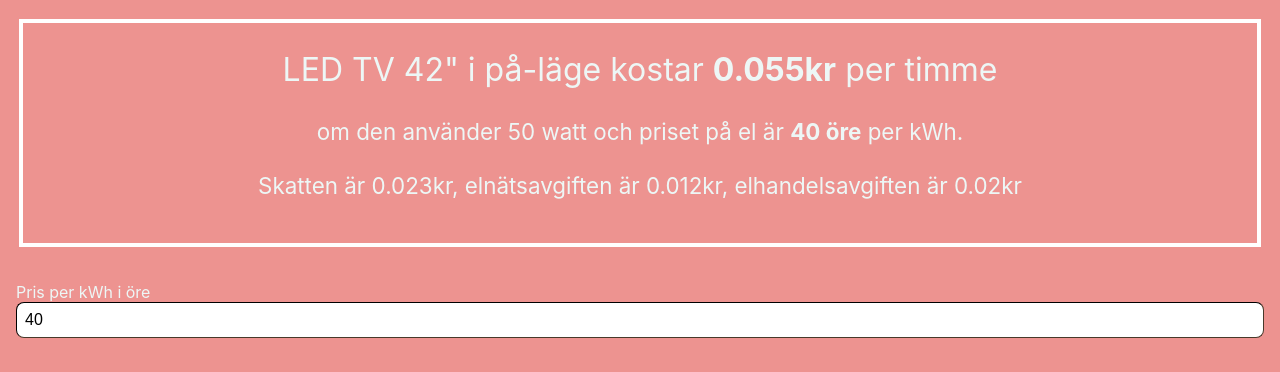
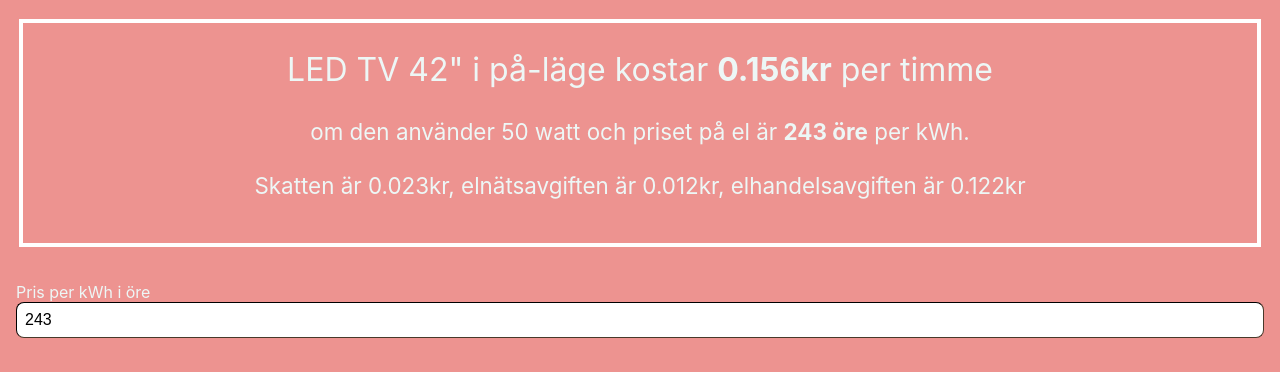
Before and after one commit to stinaq/min-elkostnad, a React (Create React App) app: page / in a window 1280 px wide. Shown: the top 372 px of the page. Built offline with nearby package versions, Linux system fonts and the light colour scheme.

Commit message:
Higher default electricity fee

```diff
--- a/src/routes/main.tsx
+++ b/src/routes/main.tsx
@@ -9,7 +9,7 @@ import { Power, Fee, Thing } from './../types/types'
 
 function Main() {
   var randomExample = powerData.getRandomExample();
-  const [fee, setFee] = useState<Fee>({ userInput: '40', electricityKrPerKiloWattH: 0.4, });
+  const [fee, setFee] = useState<Fee>({ userInput: '243', electricityKrPerKiloWattH: 2.43, });
   const [power, setPower] = useState<Power>({
     userInput: randomExample.userInput,
     kiloWatt: randomExample.kiloWatt
```
